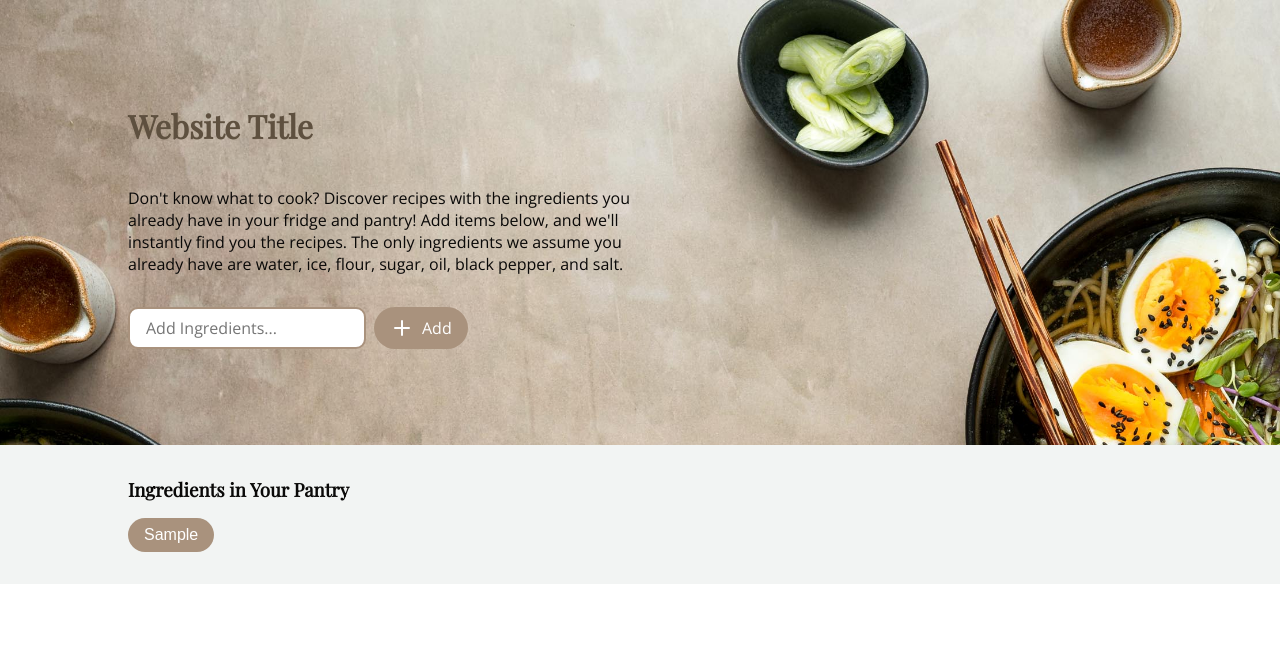
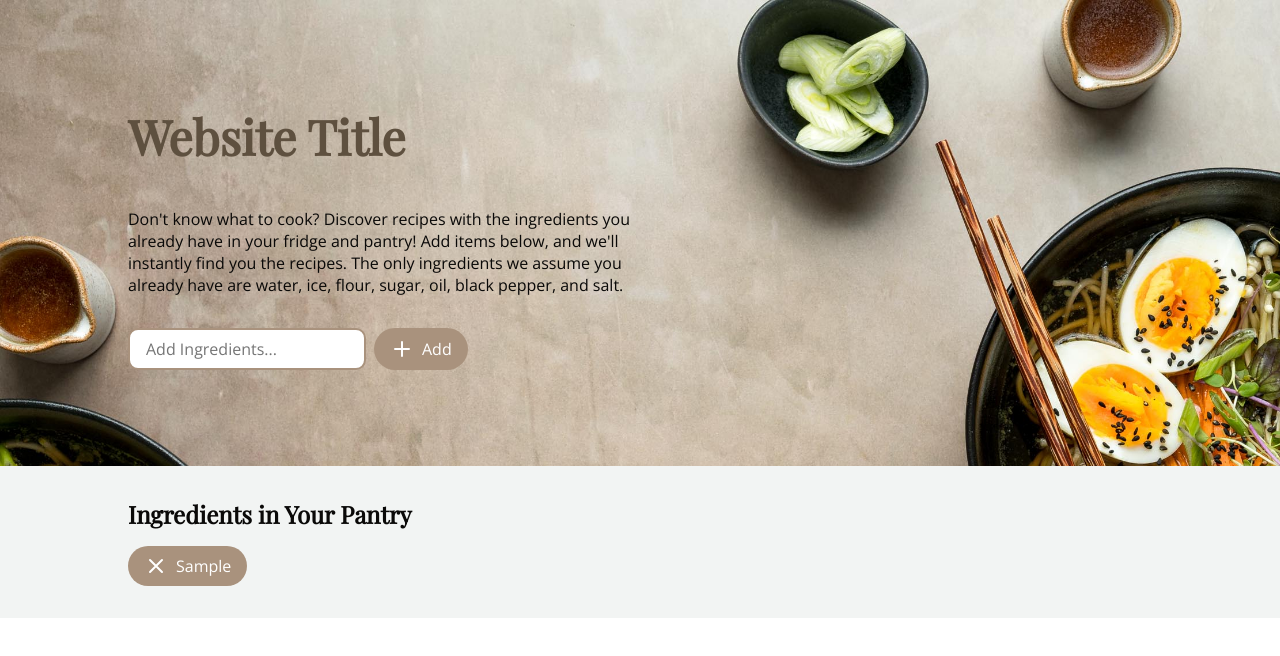
Before and after one commit to mmei-d/FridgeFinder-Web-App, a plain HTML site: page index.html in a window 1280 px wide. Both pictures are taken after typing "Sample" into the empty fields and a click on the button "Add". Drawn offline with nearby package versions, Linux system fonts and the light colour scheme.

Commit message:
Add ingredients to pantry

```diff
--- a/app.js
+++ b/app.js
@@ -1,33 +1,47 @@
-// div of added ingredients
 const ingredDiv = document.querySelector('#ingred-buttons')
+const searchInput = document.querySelector('#search-input')
+const addButton = document.querySelector('#add')
+let numIngred = 0;
 
-// ingred input
-const searchInput = document.querySelector('#search-input')
+// add ingredients
+const addIngred = () => {
+    // increment number of ingredients by 1
+    numIngred++
 
-// ingred add button
-const addButton = document.querySelector('#add')
+    // make "no ingredients added yet" text disappear
+    const noIngred = document.querySelector('#no-ingred')
+    noIngred.classList.add('hidden')
 
-
-// add ingredients to ingredients div
-const addIngred = () => {
     // make ingredient button
     const ingred = document.createElement('button')
+    ingredDiv.append(ingred)
 
-    // add x (delete ingred) to ingredient button
+    // add "x" to ingredient button
     const x = document.createElement('img')
     x.setAttribute('src', 'images/x-close.svg')
     ingred.append(x)
 
+    // add button text
+    const btnText = document.createElement('p')
     if(searchInput.value === ''){
         alert("Please enter an ingredient :)");
-    // add ingredient button to div w/ ingredients
     }else{
-        ingred.innerHTML = searchInput.value
-        ingredDiv.append(ingred)
+        btnText.innerHTML = searchInput.value
     }
+    ingred.append(btnText)
 
     // clear input field after adding ingredient
     searchInput.value = ''
+
+    // delete ingredient
+    ingred.addEventListener('click', () => {
+        ingred.remove()
+        numIngred--
+        // if all ingredients have been removed, show "no ingred in pantry" message again
+        if(numIngred === 0){
+            noIngred.classList.remove('hidden')
+        }
+    })
 }
 
 addButton.addEventListener('click', addIngred)
--- a/index.html
+++ b/index.html
@@ -20,7 +20,8 @@
         </div>
     </header>
     <section id="added-ingred">
-        <h3>Ingredients in Your Pantry</h3>
+        <h2>Ingredients in Your Pantry</h2>
+        <p id="no-ingred">No ingredients added yet...</p>
         <div id="ingred-buttons">
 
         </div>
--- a/styles.css
+++ b/styles.css
@@ -5,6 +5,7 @@
     margin: 0;
 }
 
+/* header */
 header {
     display: flex;
     flex-direction: column;
@@ -20,6 +21,7 @@ header h1 {
     color: #5e503f;
     font-family: 'Playfair Display', serif;
     padding: 24px 0px 24px 0px;
+    font-size: 48px;
 }
 
 header p {
@@ -33,6 +35,7 @@ header p {
     gap: 8px;
     padding: 16px 0px 16px 0px;
 }
+/* end header */
 
 /* input field */
 #search-input {
@@ -50,8 +53,9 @@ header p {
     outline: none;
     border-color: #5e503f;
 }
+/* end input field */
 
-/* add ingredients button */
+/* buttons */
 button {
     display: flex;
     flex-direction: row;
@@ -86,20 +90,23 @@ button:hover > img {
     animation-duration: 0.25s;
     animation-timing-function: ease-out;
 }
+/* end buttons */
 
-
-/* end add ingredients button */
-
-/* added ingredients section */
+/* added ingred section */
 #added-ingred {
     background-color: #f2f4f3;
     padding: 32px 10% 32px 10%;
+    font-family: 'Open Sans', sans-serif;;
 }
 
-#added-ingred h3 {
+#added-ingred h2 {
     color: #0a0908;
     font-family: 'Playfair Display', serif;
     padding-bottom: 16px;
+}
+
+.hidden {
+    display: none;
 }
 
 #ingred-buttons {
@@ -107,6 +114,7 @@ button:hover > img {
     flex-wrap: wrap;
     gap: 8px 8px;
 }
+/* end added ingred section */
 
 /* Large devices (small screens, laptops, 1024px and down) */
 @media screen and (max-width: 1024px) {
```
